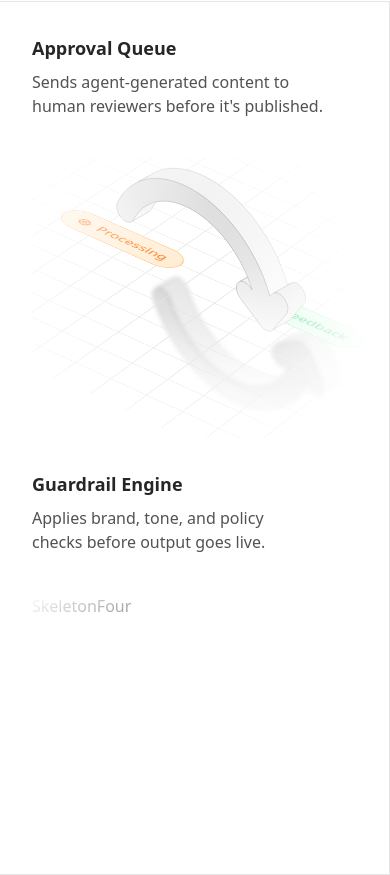
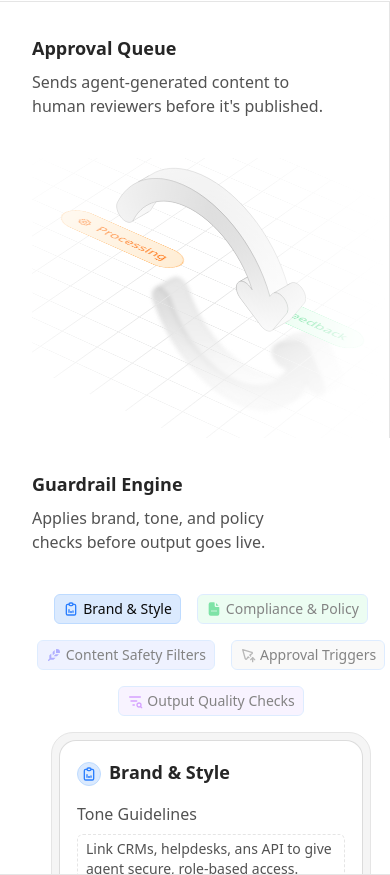
Before and after one commit to kiralightyagami/agentix, a Next.js app: page / in a window 390 px wide. Shown: the part 5741-6616 px from the top of the page. Built offline with nearby package versions, Linux system fonts and the light colour scheme.

Commit message:
features tertiary: skeleton four

```diff
--- a/src/components/features-tertiary/index.tsx
+++ b/src/components/features-tertiary/index.tsx
@@ -48,14 +48,14 @@ export const FeaturesTrertiary = () => {
               <SkeletonThree />
             </CardSkeleton>
           </div>
-          <div className="pt-8 pl-8 border-r border-neutral-200 dark:border-neutral-800">
+          <div className="pt-8 pl-8 ">
             <h2 className="text-lg font-bold text-neutral-800 dark:text-neutral-200">
             Guardrail Engine
             </h2>
             <CardDescription>
             Applies brand, tone, and policy checks before output goes live.
             </CardDescription>
-            <CardSkeleton className="mask-radial-from-20% mask-r-from-50%">
+            <CardSkeleton className="">
               <SkeletonFour />
             </CardSkeleton>
           </div>
--- a/src/components/features-tertiary/skeletons/forth.tsx
+++ b/src/components/features-tertiary/skeletons/forth.tsx
@@ -1,7 +1,203 @@
-import React from 'react'
+"use client";
+import {
+  FileIcon,
+  HubspotIcon,
+  HumanIcon,
+  SalesForceIcon,
+  SettingIcon,
+  SheetIcon,
+} from "@/icons";
+import { cn } from "@/lib/utils";
+import { IconClipboardData, IconFeatherFilled, IconFileDotsFilled, IconFilter2Search, IconPointerUp } from "@tabler/icons-react";
+import { motion } from "motion/react";
+import { useState } from "react";
 
 export const SkeletonFour = () => {
+  const items = [
+    {
+      title: "Brand & Style",
+      icon: <IconClipboardData className="size-4 text-blue-500" />,
+      className: "bg-blue-100 border border-blue-200 dark:bg-neutral-800 dark:border-neutral-700",
+      description:
+        "Link CRMs, helpdesks, ans API to give agent secure, role-based access.",
+      tags: [
+        { text: "Salesforce", icon: <SalesForceIcon /> },
+        { text: "Hubspot", icon: <HubspotIcon /> },
+        { text: "Sheets", icon: <SheetIcon /> },
+      ],
+    },
+    {
+      title: "Compliance & Policy",
+      icon: <IconFileDotsFilled className="size-4 text-green-500" />,
+      className: "bg-green-100 border border-blue-200 dark:bg-neutral-800 dark:border-neutral-700",
+      description:
+        "Ensure your AI agents follow company policies and regulatory requirements with built-in compliance controls",
+      tags: [
+        { text: "Salesforce", icon: <SalesForceIcon /> },
+        { text: "Hubspot", icon: <HubspotIcon /> },
+        { text: "Sheets", icon: <SheetIcon /> },
+      ],
+    },
+    {
+      title: "Content Safety Filters",
+      icon: <IconFeatherFilled className="size-4 text-indigo-500"/>,
+      className: "bg-indigo-100 border border-blue-200 dark:bg-neutral-800 dark:border-neutral-700",
+      description:
+        "Protect your brand from harmful content with built-in safety filters that block sensitive or inappropriate material.",
+      tags: [
+        { text: "Salesforce", icon: <SalesForceIcon /> },
+        { text: "Hubspot", icon: <HubspotIcon /> },
+        { text: "Sheets", icon: <SheetIcon /> },
+      ],
+    },
+    {
+      title: "Approval Triggers",
+      icon: <IconPointerUp className="size-4 text-neutral-500" />,
+      className: "bg-neutral-100 border border-blue-200 dark:bg-neutral-800 dark:border-neutral-700",
+      description:
+        "Automatically trigger approvals based on predefined criteria, ensuring timely review and compliance.",
+      tags: [
+        { text: "Salesforce", icon: <SalesForceIcon /> },
+        { text: "Hubspot", icon: <HubspotIcon /> },
+        { text: "Sheets", icon: <SheetIcon /> },
+      ],
+    },
+    {
+      title: "Output Quality Checks",
+      icon: <IconFilter2Search className="size-4 text-purple-500" />,
+      className: "bg-purple-100 border border-blue-200 dark:bg-neutral-800 dark:border-neutral-700",
+      description:
+        "Automatically trigger approvals based on predefined criteria, ensuring timely review and compliance.",
+      tags: [
+        { text: "Salesforce", icon: <SalesForceIcon /> },
+        { text: "Hubspot", icon: <HubspotIcon /> },
+        { text: "Sheets", icon: <SheetIcon /> },
+      ],
+    },
+  ];
+
+  const [selected, setSelected] = useState(items[0])
   return (
-    <div>SkeletonFour</div>
-  )
-}
+    <div>
+    <div className="flex gap-4 items-center justify-center max-w-lg mx-auto flex-wrap mb-4">
+        {items.map((item, idx) => (
+          <button key={item.title} onClick={()=> setSelected(item)} className={cn("text-sm opacity-50 active:scale-98 transition duration-200 cursor-pointer flex gap-1 items-center justify-center px-2 py-1 rounded-sm",
+          selected.title === item.title && "opacity-100" ,
+          item.className
+          )}>
+           {item.icon}
+           {item.title}
+          </button>
+        ))}
+      </div>
+    <div className="flex-1 rounded-t-3xl gap-2 flex flex-col bg-neutral-100 border border-neutral-200 dark:border-neutral-700 dark:bg-neutral-900 max-w-[20rem] lg:max-w-sm mx-auto w-full h-full absolute inset-x-0 p-2">
+
+      <Card
+        topIcon={selected.icon}
+        title={selected.title}
+        description={selected.description}
+        tags={selected.tags}
+        className={selected.className}
+      />
+    </div>
+    </div>
+  );
+};
+
+const Card = ({
+  topIcon,
+  title,
+  description,
+  tags,
+  className,
+}: {
+  topIcon: React.ReactNode;
+  title: string;
+  description: string;
+  className?: string;
+  tags: { text: string; icon: React.ReactNode }[];
+}) => {
+  return (
+    <motion.div key={title} className="flex-col p-4 gap-4 shadow-black/10 bg-white dark:bg-neutral-800 border border-transparent ring-1 rounded-[16px] ring-black/10 dark:ring-white/10 flex items-start">
+      <div className="flex items-center gap-2">
+        <motion.div
+        initial={{
+          opacity: 0
+        }}
+        animate={{
+          opacity: 1,
+        }}
+          className={cn(
+            "size-6 shrink-0 mt-1 rounded-full flex items-center justify-center",
+            className,
+          )}
+        >
+          {topIcon}
+        </motion.div>
+        <motion.p
+        initial={{
+          opacity: 0,
+          filter: "blur(10px)",
+        }}
+        animate={{
+          opacity: 1,
+          filter: "blur(0px)"
+        }}
+        transition={{
+          delay: 0.1,
+        }}
+        className="text-lg font-bold text-neutral-800 dark:text-neutral-100">
+          {title}
+        </motion.p>
+      </div>
+
+      <motion.div
+      initial={{
+        opacity: 0
+      }}
+      animate={{
+        opacity: 1,
+      }}
+      transition={{
+        delay: 0.2,
+      }}
+      >
+        <p className="text-base text-neutral-600 dark:text-neutral-400">
+          Tone Guidelines
+        </p>
+        <p className="text-sm mt-2 mb-4 text-neutral-600 dark:text-neutral-400 rounded-sm border border-dashed border-neutral-200 dark:border-neutral-700 px-2 py-1">
+          {description}
+        </p>
+        <div className="mt-2 flex flex-row fex-wrap gap-2">
+          {tags.map((tag: { text: string; icon: React.ReactNode }, idx) => (
+            <motion.div
+            key={idx}
+            initial={{
+              opacity: 0,
+              y: -10
+            }}
+            animate={{
+              opacity: 1,
+              y: 0,
+            }}
+            transition={{
+              delay: 0.3 + idx * 0.1,
+            }}
+            >
+            <Tag key={tag.text} text={tag.text} icon={tag.icon} />
+            </motion.div>
+          ))}
+        </div>
+      </motion.div>
+    </motion.div>
+  );
+};
+
+const Tag = ({ text, icon }: { text: string; icon: React.ReactNode }) => {
+  return (
+    <div className="flex items-center gap-1 rounded-sm w-fit px-1 py-0.5 border border-neutral-100 text-sm dark:border-neutral-700">
+      {icon}
+      <p className="text-xs text-neutral-500">{text}</p>
+    </div>
+  );
+};
--- a/src/components/features-tertiary/skeletons/second.tsx
+++ b/src/components/features-tertiary/skeletons/second.tsx
@@ -87,7 +87,9 @@ const Box = ({
           </>
         )}
       </motion.div>
+      {!src &&
       <Pattern />
+      }
     </div>
   );
 };
```
Also changed, not shown: src/illustrations/general.tsx (+51 -51 lines).
